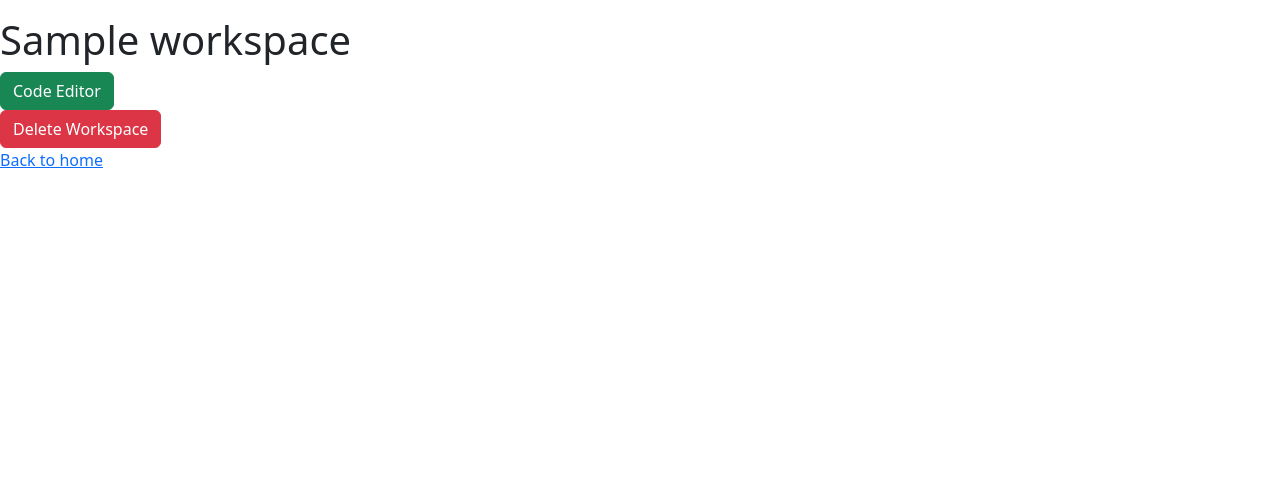
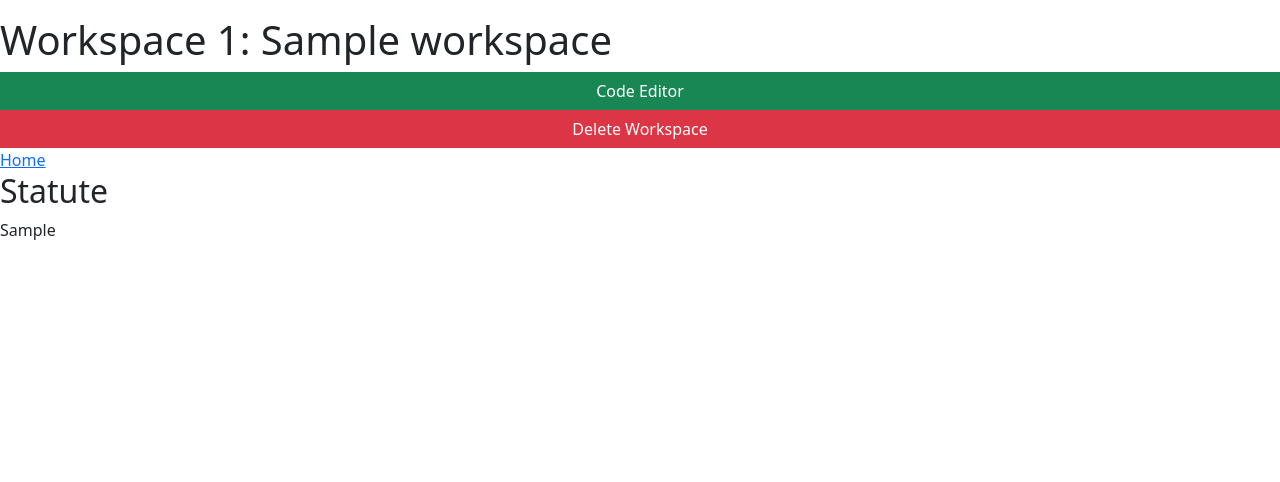
Before and after one commit to Lexpedite/blawx, a Django app: page /1/ in a window 1280 px wide. Shown: the part 82-564 px from the top of the page. Run offline with Django 4.2, Linux system fonts and the light colour scheme; tables that the repository leaves empty hold one stand-in row (values such as "Sample post"); some libraries are stand-ins or nearby versions; some web fonts are replaced.

Commit message:
adding akoma_ntoso as field for workspace

```diff
--- a/blawx/admin.py
+++ b/blawx/admin.py
@@ -4,6 +4,6 @@ from django.contrib import admin
 from .models import Workspace
 
 class WorkspaceAdmin(admin.ModelAdmin):
-    fields = ['workspace_name','xml_content','scasp_encoding']
+    fields = ['workspace_name','xml_content','scasp_encoding', 'akoma_ntoso']
 
 admin.site.register(Workspace,WorkspaceAdmin)
--- a/blawx/models.py
+++ b/blawx/models.py
@@ -3,8 +3,9 @@ from django.db import models
 # Create your models here.
 class Workspace(models.Model):
     workspace_name = models.CharField(max_length=200)
-    xml_content = models.TextField(default="")
-    scasp_encoding = models.TextField(default="")
+    xml_content = models.TextField(default="",blank=True)
+    scasp_encoding = models.TextField(default="",blank=True)
+    akoma_ntoso = models.TextField(default="",blank=True)
 
     def __str__(self):
         return self.workspace_name
--- a/blawx/templates/blawx/workspace.html
+++ b/blawx/templates/blawx/workspace.html
@@ -1,10 +1,15 @@
 {% extends "base.html" %}
+{% block page_head %}
+{% endblock %}
 {% block page_content %}
 
-<h1>{{ workspace.workspace_name }}</h1>
-<div><a href="{% url 'blawx:code' workspace.id %}" class="btn btn-success">Code Editor</a></div>
-<div>
+<h1>Workspace {{ workspace.pk }}: {{ workspace.workspace_name }}</h1>
+<div class="row"><a href="{% url 'blawx:code' workspace.id %}" class="btn btn-success">Code Editor</a>
     <a href="{% url 'blawx:workspace_delete' workspace.id %}" class="btn btn-danger">Delete Workspace</a>
+    <a href="{% url 'blawx:workspaces' %}">Home</a>
 </div>
-<a href="{% url 'blawx:workspaces' %}">Back to home</a>
+<h2>Statute</h2>
+<div class="akoma-ntoso">
+    {{ workspace.akoma_ntoso | safe}}
+</div>
 {% endblock %}
```
Also changed, not shown: blawx/migrations/0010_workspace_akoma_ntoso.py (added), blawx/migrations/0011_alter_workspace_akoma_ntoso_and_more.py (added), 2 other files.
